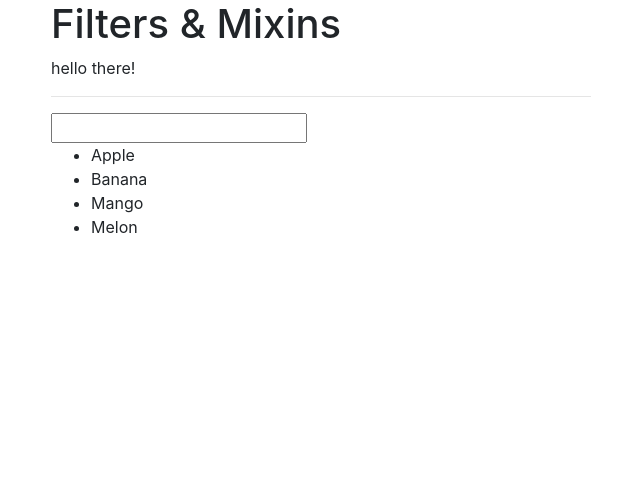
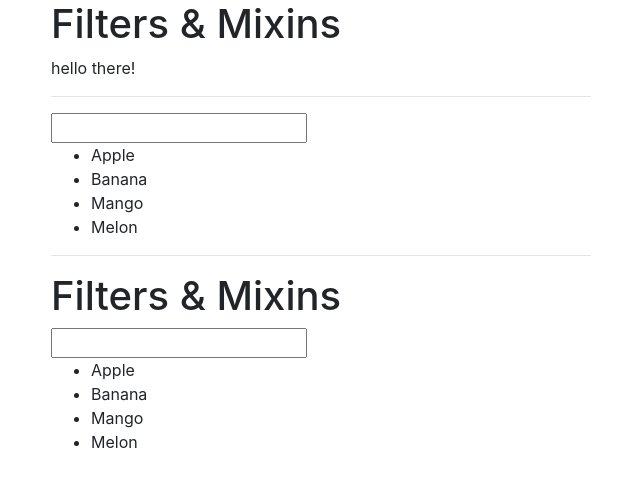
Before and after one commit to vladislavXXL/stock-trader, a Vue app: page / in a window 1280 px wide. Shown: the top 486 px of the page, without its empty margins (34-674 px from the left). Built offline with nearby package versions, Linux system fonts and the light colour scheme.

Commit message:
Upd with global mixin

```diff
--- a/index.js
+++ b/index.js
@@ -3,6 +3,12 @@
 
 Vue.filter('toLowercase', function (value) {
     return value.toLowerCase();
+});
+
+Vue.mixin({
+    created() {
+        console.log('Global Mixin - Created Hook');
+    }
 });
 
 new Vue({
--- a/src/App.vue
+++ b/src/App.vue
@@ -9,18 +9,22 @@
                 <ul>
                     <li v-for="fruit in filteredFruits">{{ fruit }}</li>
                 </ul>
+                <hr>
+                <app-list></app-list>
             </div>
         </div>
     </div>
 </template>
 
 <script>
+    import List from "./components/Filters/List.vue";
+    import {fruitMixin} from "./mixins/fruitMixins.js";
+
     export default {
+        mixins: [fruitMixin],
         data() {
             return {
-                text: 'Hello there!',
-                fruits: ['Apple', 'Banana', 'Mango', 'Melon'],
-                filterText: ''
+                text: 'Hello there!'
             }
         },
         filters: {
@@ -28,12 +32,8 @@
                 return value.toUpperCase();
             }
         },
-        computed: {
-            filteredFruits() {
-                return this.fruits.filter((element) => {
-                    return element.match(this.filterText);
-                });
-            }
+        components: {
+            appList: List
         }
     }
 
--- /dev/null
+++ b/src/components/Filters/List.vue
@@ -0,0 +1,24 @@
+<template>
+    <div>
+        <h1>Filters & Mixins</h1>
+        <input type="text" v-model="filterText">
+        <ul>
+            <li v-for="fruit in filteredFruits">{{ fruit }}</li>
+        </ul>
+    </div>
+</template>
+
+<script>
+    import {fruitMixin} from '../../mixins/fruitMixins.js'
+    export default {
+        mixins: [fruitMixin],
+        created() {
+            console.log('Inside List Created Hook');
+        }
+    }
+
+</script>
+
+<style scoped>
+
+</style>
--- /dev/null
+++ b/src/mixins/fruitMixins.js
@@ -0,0 +1,18 @@
+export const fruitMixin = {
+    data() {
+        return {
+            fruits: ['Apple', 'Banana', 'Mango', 'Melon'],
+            filterText: ''
+        }
+    },
+    computed: {
+        filteredFruits() {
+            return this.fruits.filter((element) => {
+                return element.match(this.filterText);
+            });
+        }
+    },
+    created() {
+        console.log('Created');
+    }
+};
```
